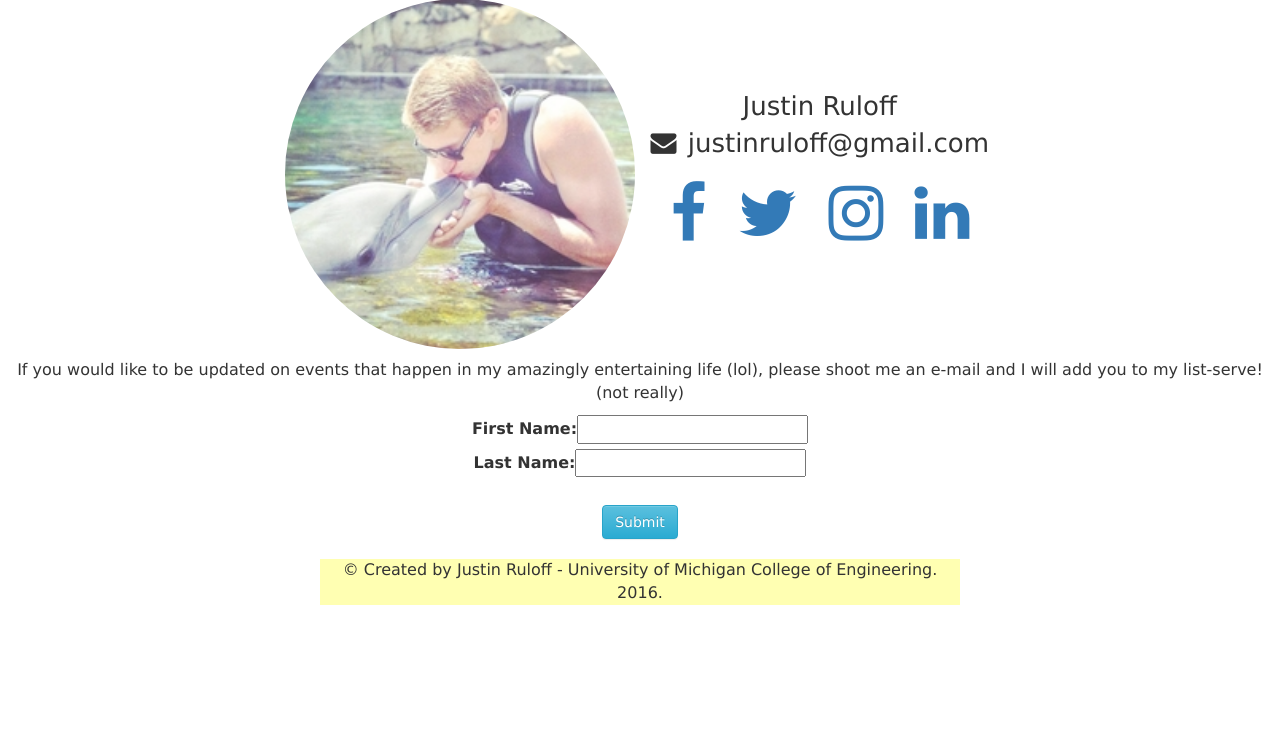
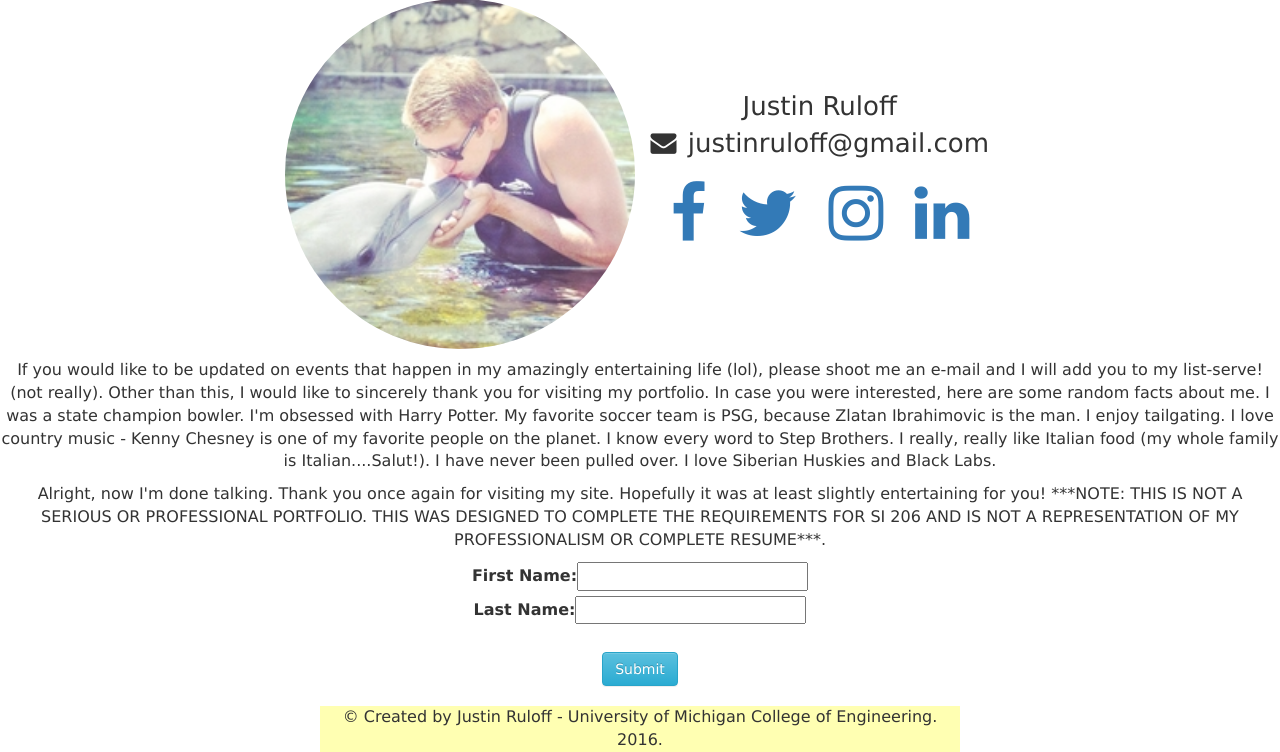
Before and after one commit to jruloff/justin-ruloff-si206-portfolio, a Python web app: template templates/contact.html in a window 1280 px wide. Shown: the part 61-813 px from the top of the page. Before the commit the page ends 666 px from the top, so only its background shows below. Run offline with Jinja, Linux system fonts and the light colour scheme; the template is opened without the code that fills it, so the values that code supplies are empty; some libraries are stand-ins or nearby versions.

Commit message:
Added content to "Contact" Page
self explanatory

```diff
--- a/templates/contact.html
+++ b/templates/contact.html
@@ -1,7 +1,8 @@
 {%extends "templates/base.html" %}
 {% block content %}
-	<p id="contactMe">If you would like to be updated on events that happen in my amazingly entertaining life (lol), please shoot me an e-mail and I will add you to my list-serve! (not really)</p>
-	<p>
+	<p id="contactMe">If you would like to be updated on events that happen in my amazingly entertaining life (lol), please shoot me an e-mail and I will add you to my list-serve! (not really). Other than this, I would like to sincerely thank you for visiting my portfolio. In case you were interested, here are some random facts about me. I was a state champion bowler. I'm obsessed with Harry Potter. My favorite soccer team is PSG, because Zlatan Ibrahimovic is the man. I enjoy tailgating. I love country music - Kenny Chesney is one of my favorite people on the planet. I know every word to Step Brothers. I really, really like Italian food (my whole family is Italian....Salut!). I have never been pulled over. I love Siberian Huskies and Black Labs.</p>
+	<p>Alright, now I'm done talking. Thank you once again for visiting my site. Hopefully it was at least slightly entertaining for you! ***NOTE: THIS IS NOT A SERIOUS OR PROFESSIONAL PORTFOLIO. THIS WAS DESIGNED TO COMPLETE THE REQUIREMENTS FOR SI 206 AND IS NOT A REPRESENTATION OF MY PROFESSIONALISM OR COMPLETE RESUME***.
+	</p>
 	<form action="mailto:justinruloff@gmail.com" onsubmit="this.submit(); this.reset(); return false;" method="post">
         <label>First Name:<input type="text" name="firstName"></label><br>
         <label>Last Name:<input type="text" name="lastName"></label><br><br>
```
